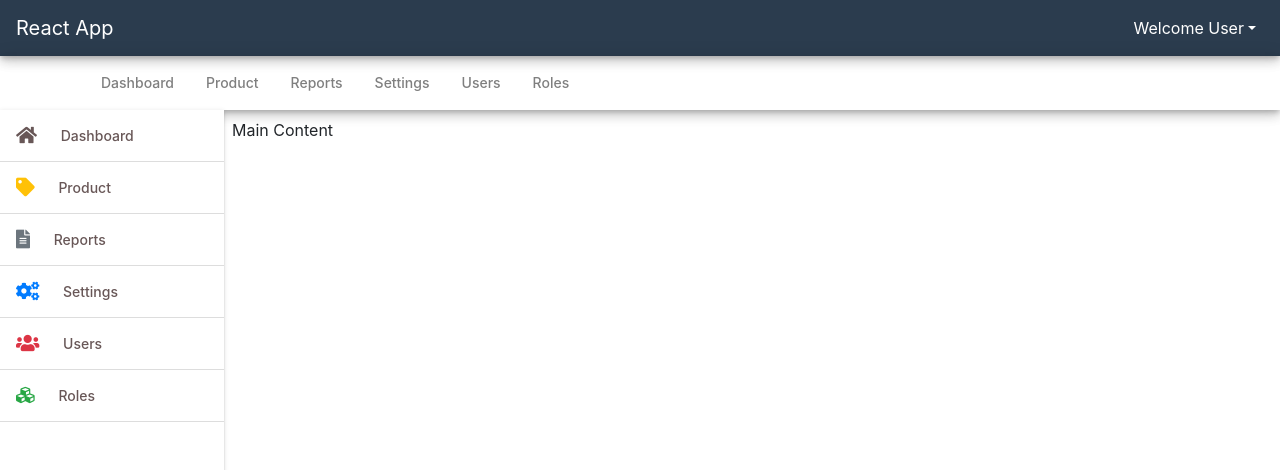
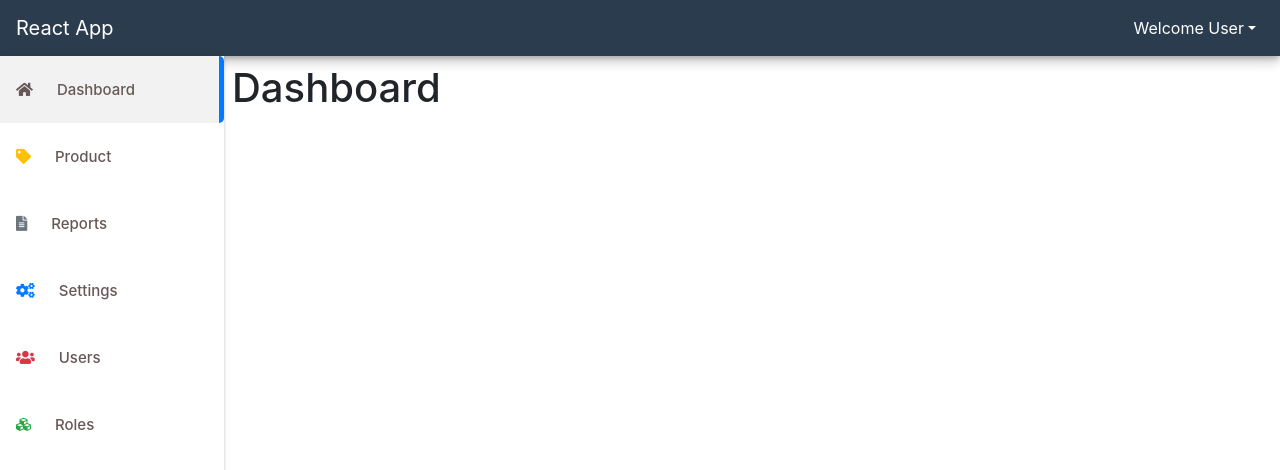
Before and after one commit to biggash730/ReactTypescriptBootstrapSeed, a React (Create React App) app: page /dashboard in a window 1280 px wide. Shown: the top 470 px of the page. Built offline with nearby package versions, Linux system fonts and the light colour scheme.

Commit message:
Added react-router for routing

```diff
--- a/package.json
+++ b/package.json
@@ -13,6 +13,7 @@
     "popper.js": "^1.15.0",
     "react": "^16.9.0",
     "react-dom": "^16.9.0",
+    "react-router-dom": "^5.1.0",
     "react-scripts": "3.1.1",
     "typescript": "3.5.3"
   },
@@ -38,6 +39,7 @@
     ]
   },
   "devDependencies": {
-    "@types/react": "^16.9.2"
+    "@types/react": "^16.9.2",
+    "@types/react-router-dom": "^5.1.0"
   }
 }
--- a/src/App.tsx
+++ b/src/App.tsx
@@ -1,18 +1,57 @@
 import React from 'react'
+import { BrowserRouter as Router, Route } from 'react-router-dom'
+
 import './App.css'
 import Navbar from './components/core/navbar'
 import SideNav from './components/core/sidenav'
 import MainContent from './components/core/mainContent'
-import Topnav from './components/core/topnav'
+// import Topnav from './components/core/topnav'
+import { RouteNames } from './contants'
 
 const App: React.FC = () => {
+  const menus = [
+    {
+      label: 'Dashboard',
+      route: RouteNames.dashboard,
+      icon: 'fas fa-home'
+    },
+    {
+      label: 'Product',
+      route: RouteNames.products,
+      icon: 'fas fa-tag text-warning'
+    },
+    {
+      label: 'Reports',
+      route: RouteNames.reports,
+      icon: 'fas fa-file-alt text-secondary'
+    },
+    {
+      label: 'Settings',
+      route: RouteNames.settings,
+      icon: 'fas fa-cogs text-primary'
+    },
+    {
+      label: 'Users',
+      route: RouteNames.users,
+      icon: 'fas fa-users text-danger'
+    },
+    {
+      label: 'Roles',
+      route: RouteNames.roles,
+      icon: 'fas fa-cubes text-success'
+    }
+  ]
+
   return (
     <React.Fragment>
-      <Navbar />
-      <Topnav />
-      <div id="wrapper" className="flex-row flex-grow-1">
-        <SideNav></SideNav> <MainContent></MainContent>
-      </div>
+      <Router>
+        <Navbar />
+        {/* <Topnav menus={menus} /> */}
+        <div id="wrapper" className="flex-row flex-grow-1">
+          <SideNav menus={menus} />
+          <MainContent></MainContent>
+        </div>
+      </Router>
     </React.Fragment>
   )
 }
--- a/src/components/core/mainContent.tsx
+++ b/src/components/core/mainContent.tsx
@@ -1,5 +1,7 @@
 import * as React from 'react'
 import './mainContent.scss'
+import { Route, Redirect } from 'react-router'
+import { RouteNames } from '../../contants'
 
 export interface MainContentProps {}
 
@@ -8,7 +10,21 @@ export interface MainContentState {}
 class MainContent extends React.Component<MainContentProps, MainContentState> {
   //state = { :  }
   render() {
-    return <div className="main-content flex-fill p-2">Main Content</div>
+    return (
+      <div className="main-content flex-fill p-2">
+        <Route
+          exact={true}
+          path="/"
+          render={() => <Redirect to={RouteNames.dashboard} />}
+        />
+        <Route path={RouteNames.dashboard} render={() => <h1>Dashboard</h1>} />
+        <Route path={RouteNames.products} render={() => <h1>Products</h1>} />
+        <Route path={RouteNames.reports} render={() => <h1>Reports</h1>} />
+        <Route path={RouteNames.settings} render={() => <h1>Settings</h1>} />
+        <Route path={RouteNames.users} render={() => <h1>users</h1>} />
+        <Route path={RouteNames.roles} render={() => <h1>Roles</h1>} />
+      </div>
+    )
   }
 }
 
--- a/src/components/core/sidenav.scss
+++ b/src/components/core/sidenav.scss
@@ -12,10 +12,10 @@ $sidebar-width: 14rem;
     .nav {
         a {
             color: #685757;
-            font-size: 14px;
+            font-size: 15px;
             font-weight: 500;
             line-height: 35px;
-            border-bottom: solid 1px #ddd;
+            // border-bottom: solid 1px #ddd;
         }
 
         i {
@@ -30,6 +30,8 @@ $sidebar-width: 14rem;
     .active {
         border-right: solid 5px #007bff;
         background-color: rgba(0, 0, 0, 0.05);
+        border-top-right-radius: 5px;
+        border-bottom-right-radius: 5px;
     }
 }
 
--- a/src/components/core/sidenav.tsx
+++ b/src/components/core/sidenav.tsx
@@ -1,54 +1,39 @@
 import * as React from 'react'
+import { Link, NavLink } from 'react-router-dom'
 import './sidenav.scss'
 
-export interface SideNavProps {}
+export interface MenuItem {
+  label: string
+  route: string
+  icon: string
+}
 
-export interface SideNavState {}
+export interface SideNavProps {
+  menus: MenuItem[]
+}
+
+export interface SideNavState {
+  menus: MenuItem[]
+}
 
 class SideNav extends React.Component<SideNavProps, SideNavState> {
   state = {
-    menus: [
-      {
-        label: 'Dashboard',
-        route: 'Route.dashboard',
-        icon: 'fas fa-home fa-lg'
-      },
-      {
-        label: 'Product',
-        route: 'Route.product',
-        icon: 'fas fa-tag fa-lg text-warning'
-      },
-      {
-        label: 'Reports',
-        route: 'Route.reports',
-        icon: 'fas fa-file-alt fa-lg text-secondary'
-      },
-      {
-        label: 'Settings',
-        route: 'Route.settings',
-        icon: 'fas fa-cogs fa-lg text-primary'
-      },
-      {
-        label: 'Users',
-        route: 'Route.users',
-        icon: 'fas fa-users fa-lg text-danger'
-      },
-      {
-        label: 'Roles',
-        route: 'Route.roles',
-        icon: 'fas fa-cubes fa-lg text-success'
-      }
-    ]
+    menus: this.props.menus
   }
   render() {
+    console.log(this.props)
     return (
       <nav className="sidebar flex-shrink-0">
         <ul className="nav flex-column flex-nowrap">
           {this.state.menus.map(menu => (
             <li className="nav-item" key={menu.label}>
-              <a className="nav-link" href={menu.route}>
+              <NavLink
+                className="nav-link p-3"
+                to={menu.route}
+                activeClassName="active"
+              >
                 <i className={menu.icon}></i> {menu.label}
-              </a>
+              </NavLink>
             </li>
           ))}
         </ul>
--- a/src/components/core/topnav.tsx
+++ b/src/components/core/topnav.tsx
@@ -1,70 +1,34 @@
 import * as React from 'react'
 import './topnav.scss'
+import { MenuItem } from './sidenav'
 
-export interface TopnavProps {}
+export interface TopnavProps {
+  menus: MenuItem[]
+}
 
-export interface TopnavState {}
+export interface TopnavState {
+  menus: MenuItem[]
+}
 
 class Topnav extends React.Component<TopnavProps, TopnavState> {
   state = {
-    menus: [
-      {
-        label: 'Dashboard',
-        route: 'Route.dashboard',
-        icon: 'fas fa-home fa-lg'
-      },
-
-      {
-        label: 'Product',
-        route: 'Route.product',
-        icon: 'fas fa-tag fa-lg text-warning'
-      },
-
-      {
-        label: 'Reports',
-        route: 'Route.reports',
-        icon: 'fas fa-file-alt fa-lg text-secondary'
-      },
-
-      {
-        label: 'Settings',
-        route: 'Route.settings',
-        icon: 'fas fa-cogs fa-lg text-primary'
-      },
-
-      {
-        label: 'Users',
-        route: 'Route.users',
-        icon: 'fas fa-users fa-lg text-danger'
-      },
-
-      {
-        label: 'Roles',
-        route: 'Route.roles',
-        icon: 'fas fa-cubes fa-lg text-success'
-      }
-    ]
+    menus: this.props.menus
   }
 
   render() {
     return (
       <nav className="navbar navbar-expand-lg navbar-light p-1">
-        {' '}
         <div className="collapse navbar-collapse container">
-          {' '}
           <ul className="topnav navbar-nav mr-auto">
-            {' '}
             {this.state.menus.map(menu => (
               <li className="nav-item" key={menu.label}>
-                {' '}
                 <a className="nav-link px-3" href={menu.route}>
-                  {' '}
                   {menu.label}
-                </a>{' '}
+                </a>
               </li>
             ))}
-          </ul>{' '}
-        </div>{' '}
+          </ul>
+        </div>
       </nav>
     )
   }
--- /dev/null
+++ b/src/contants.ts
@@ -0,0 +1,8 @@
+export class RouteNames {
+  static dashboard = '/dashboard'
+  static products = '/products'
+  static reports = '/reports'
+  static settings = '/settings'
+  static users = '/users'
+  static roles = '/roles'
+}
```
Also changed, not shown: 1 other file (tests, documents, lock files or other folders).
